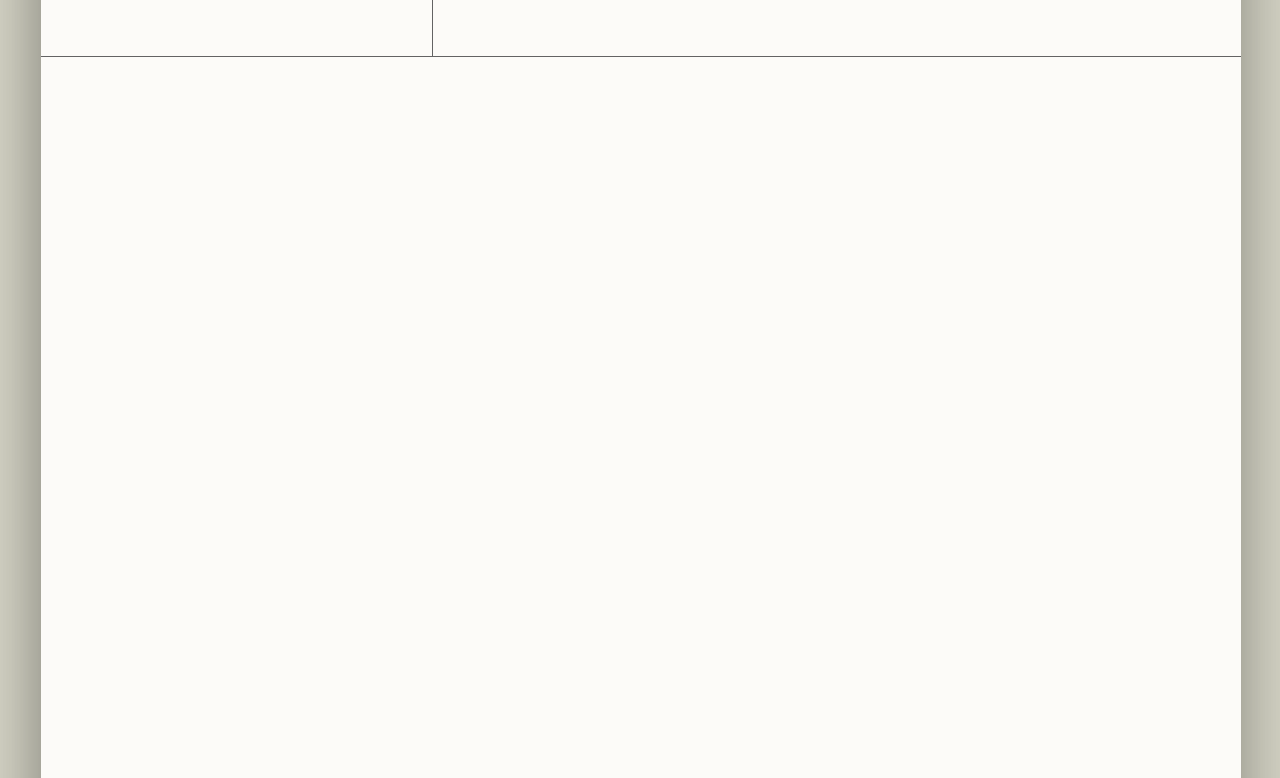
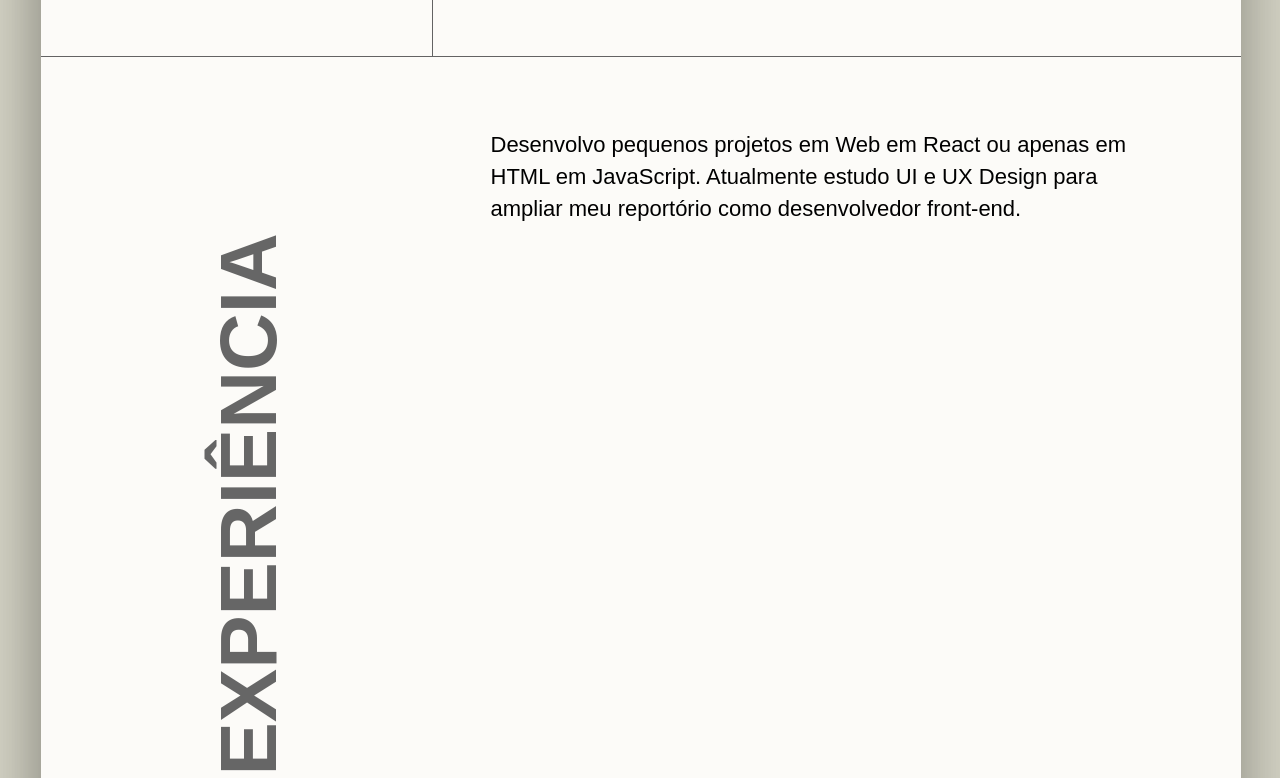
Before and after one commit to guiosouza/web-design-projects, a plain HTML site: page CV/index.html in a window 1280 px wide. Shown: the part 624-1402 px from the top of the page. Drawn offline with Linux system fonts and the light colour scheme; a web font is replaced by a local one.

Commit message:
Experience started

```diff
--- a/CV/index.html
+++ b/CV/index.html
@@ -32,7 +32,21 @@
             <p>Locallizado em Franca-SP</p>
           </div>
         </div>
-        <div class="experience-info-container"></div>
+        <div class="experience-info-container">
+          <div class="experience-info-title-container">
+            <h1>EXPERIÊNCIA</h1>
+          </div>
+          <div class="experience-intro-info">
+            <div class="experience-intro-info-general-description">
+              <p>
+                Desenvolvo pequenos projetos em Web em React ou apenas em HTML
+                em JavaScript. Atualmente estudo UI e UX Design para ampliar meu
+                reportório como desenvolvedor front-end.
+              </p>
+            </div>
+            <div></div>
+          </div>
+        </div>
       </div>
     </div>
   </body>
--- a/CV/styles.css
+++ b/CV/styles.css
@@ -126,4 +126,41 @@ body {
 
 .experience-info-container {
     border-top: 1px solid #636363;
+    height: 843px;
 }
+
+.experience-info-container {
+    display: flex;
+}
+
+.experience-info-title-container {
+    display: flex;
+    position: relative;
+    width: 400px;
+}
+
+
+.experience-info-container h1 {
+    font-size: 80px;
+    color: #666666;
+    transform-origin: bottom;
+    position: absolute;
+    top: 50%;
+    left: 50%;
+    transform: translate(-40%, -130%) rotate(-90deg);
+}
+
+.experience-intro-info {
+    padding: 50px;
+    width: 800px;
+}
+
+
+.experience-intro-info p {
+    font-size: 22px;
+}
+
+.experience-intro-info-general-description {
+    width: 668px;
+    line-height: 32px;
+}
```
